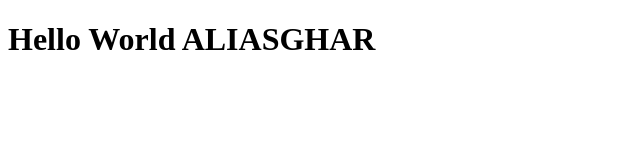
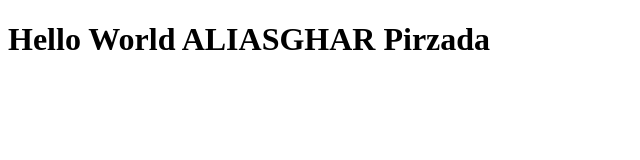
Before and after one commit to aliasghar33345/bootcamp2020Sample, a plain HTML site: page index.html in a window 1280 px wide. Shown: the whole page, without its empty margins (0-640 px from the left). Drawn offline with Linux system fonts and the light colour scheme.

Commit message:
update index.html

```diff
--- a/index.html
+++ b/index.html
@@ -3,7 +3,7 @@
     <title>Bootcamp_sample</title>
 </head>
 <body>
-    <h1>Hello World ALIASGHAR</h1>
+    <h1>Hello World ALIASGHAR Pirzada</h1>
 
 </body>
 </html>
```
